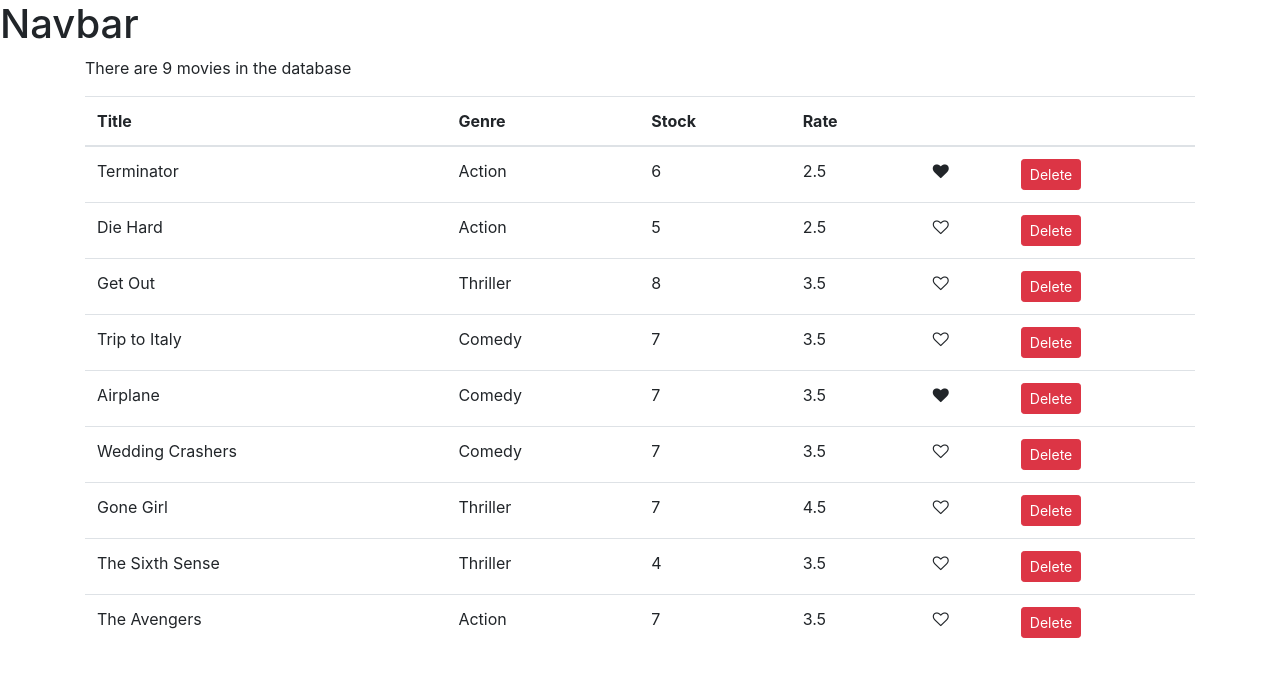
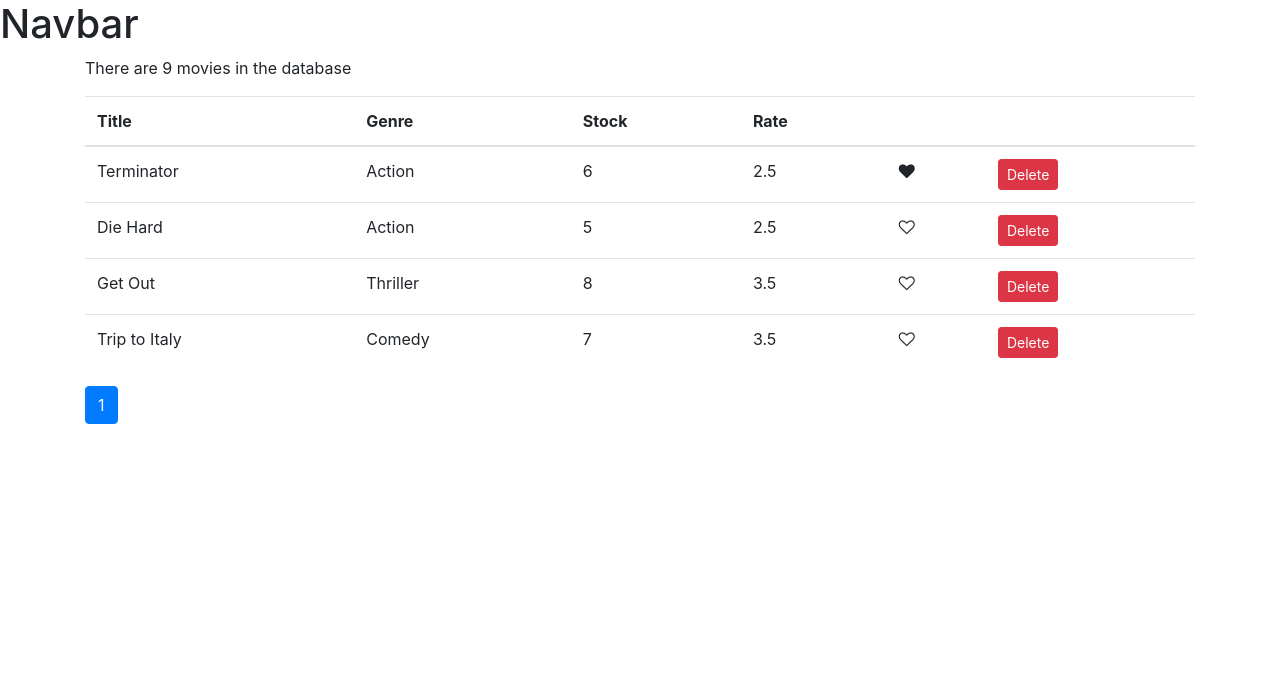
Before and after one commit to Barry36/vidly, a React (Create React App) app in the folder vidly/: page / in a window 1280 px wide. Shown: the top 676 px of the page. Built offline with nearby package versions, Linux system fonts and the light colour scheme.

Commit message:
Pagination Complete

```diff
--- a/vidly/package.json
+++ b/vidly/package.json
@@ -8,6 +8,8 @@
     "@testing-library/user-event": "^12.1.10",
     "bootstrap": "^4.1.1",
     "font-awesome": "^4.7.0",
+    "lodash": "^4.17.10",
+    "prop-types": "^15.6.2",
     "react": "^17.0.1",
     "react-dom": "^17.0.1",
     "react-scripts": "4.0.2",
--- /dev/null
+++ b/vidly/src/component/common/pagination.jsx
@@ -0,0 +1,37 @@
+import _ from "lodash";
+import ProptTypes from "prop-types";
+const Pagination = (props) => {
+  const { itemsCount, pageSize, currentPage, onPageChange } = props;
+
+  console.log(currentPage);
+  const pagesCount = Math.ceil(itemsCount / pageSize);
+  if (pagesCount === 1) {
+    return null;
+  }
+  const pages = _.range(1, pagesCount + 1);
+
+  return (
+    <nav>
+      <ul className="pagination">
+        {pages.map((page) => (
+          <li
+            key={page}
+            className={page === currentPage ? "page-item active" : "page-item"}
+          >
+            <a className="page-link" onClick={() => onPageChange(page)}>
+              {page}
+            </a>
+          </li>
+        ))}
+      </ul>
+    </nav>
+  );
+};
+
+Pagination.propTypes = {
+  itemsCount: ProptTypes.number.isRequired,
+  pageSize: ProptTypes.number.isRequired,
+  currentPage: ProptTypes.number.isRequired,
+  onPageChange: ProptTypes.func.isRequired,
+};
+export default Pagination;
--- a/vidly/src/component/movies.jsx
+++ b/vidly/src/component/movies.jsx
@@ -1,19 +1,21 @@
 import React, { Component } from "react";
 import { getMovies } from "../services/fakeMovieService";
+import { paginate } from "../utils/paginate";
+import Pagination from "./common/pagination";
 import Movie from "./movie";
-
 class Movies extends Component {
   state = {
     movies: getMovies(),
+    currentPage: 1,
     pageSize: 4,
   };
 
-  onDelete = (movie) => {
+  handleDelete = (movie) => {
     const movies = this.state.movies.filter((m) => m._id !== movie._id);
     this.setState({ movies });
   };
 
-  onLike = (movie) => {
+  handleLike = (movie) => {
     const movies = [...this.state.movies];
     const index = movies.indexOf(movie);
     movies[index].liked = !movies[index].liked;
@@ -22,15 +24,18 @@
     console.log(movies);
   };
 
-  //   handlePageChange = (page) => {
-  //     console.log(page);
-  //   };
+  handlePageChange = (page) => {
+    this.setState({ currentPage: page });
+  };
   render() {
     const movieCount = this.state.movies.length;
+    const { pageSize, currentPage, movies: allMovies } = this.state;
     if (movieCount === 0) {
       return <p>There are no movies in the database</p>;
     }
 
+    // Pagination happens here
+    const movies = paginate(allMovies, currentPage, pageSize);
     return (
       <React.Fragment>
         <p>There are {movieCount} movies in the database</p>
@@ -47,16 +52,22 @@
           </thead>
 
           <tbody>
-            {this.state.movies.map((movie) => (
+            {movies.map((movie) => (
               <Movie
                 key={movie._id}
                 movie={movie}
-                onDelete={this.onDelete}
-                onLike={this.onLike}
+                onDelete={this.handleDelete}
+                onLike={this.handleLike}
               ></Movie>
             ))}
           </tbody>
         </table>
+        <Pagination
+          itemsCount="ane" //{movieCount}
+          pageSize={pageSize}
+          currentPage={currentPage}
+          onPageChange={this.handlePageChange}
+        />
       </React.Fragment>
     );
   }
--- /dev/null
+++ b/vidly/src/utils/paginate.js
@@ -0,0 +1,7 @@
+import _ from "lodash";
+
+export function paginate(items, pageNumber, pageSize) {
+  const startIndex = (pageNumber - 1) * pageSize;
+
+  return _(items).slice(startIndex).take(pageSize).value();
+}
```
Also changed, not shown: 2 other files (tests, documents, lock files or other folders).
